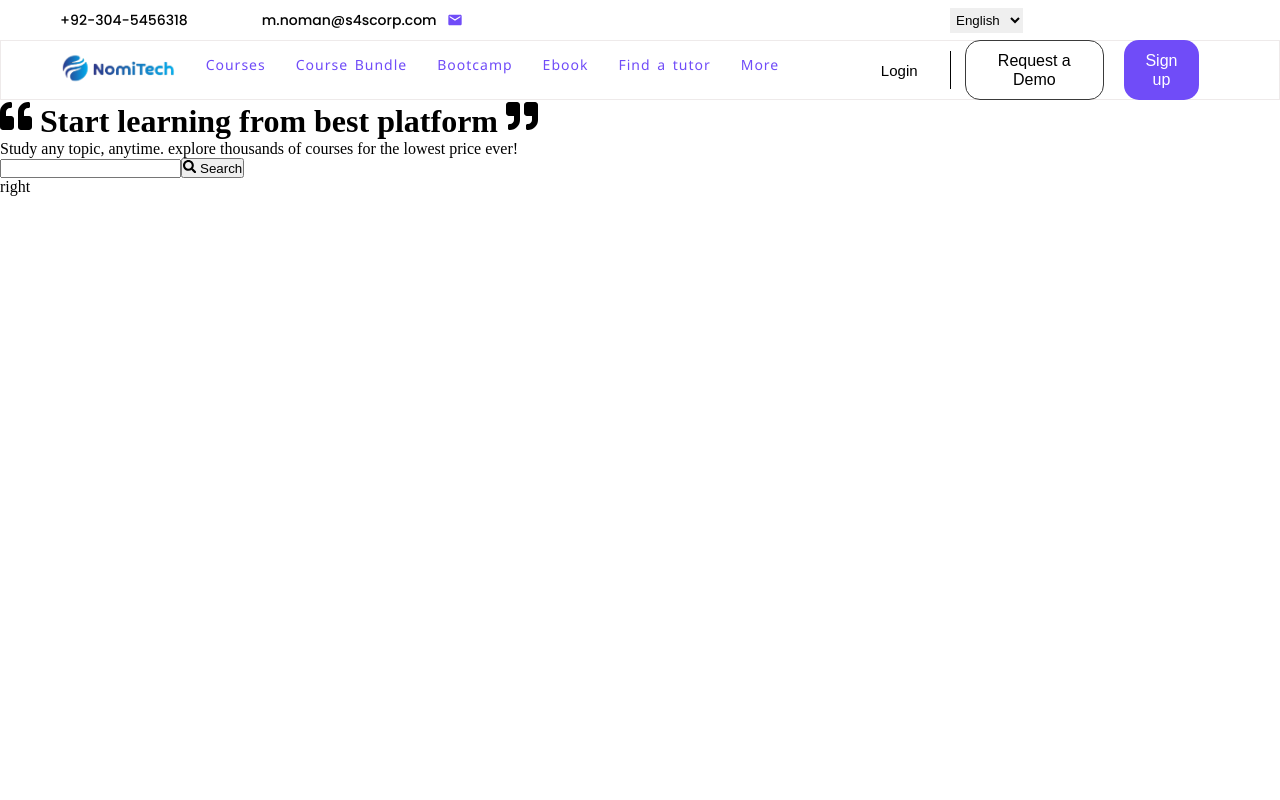
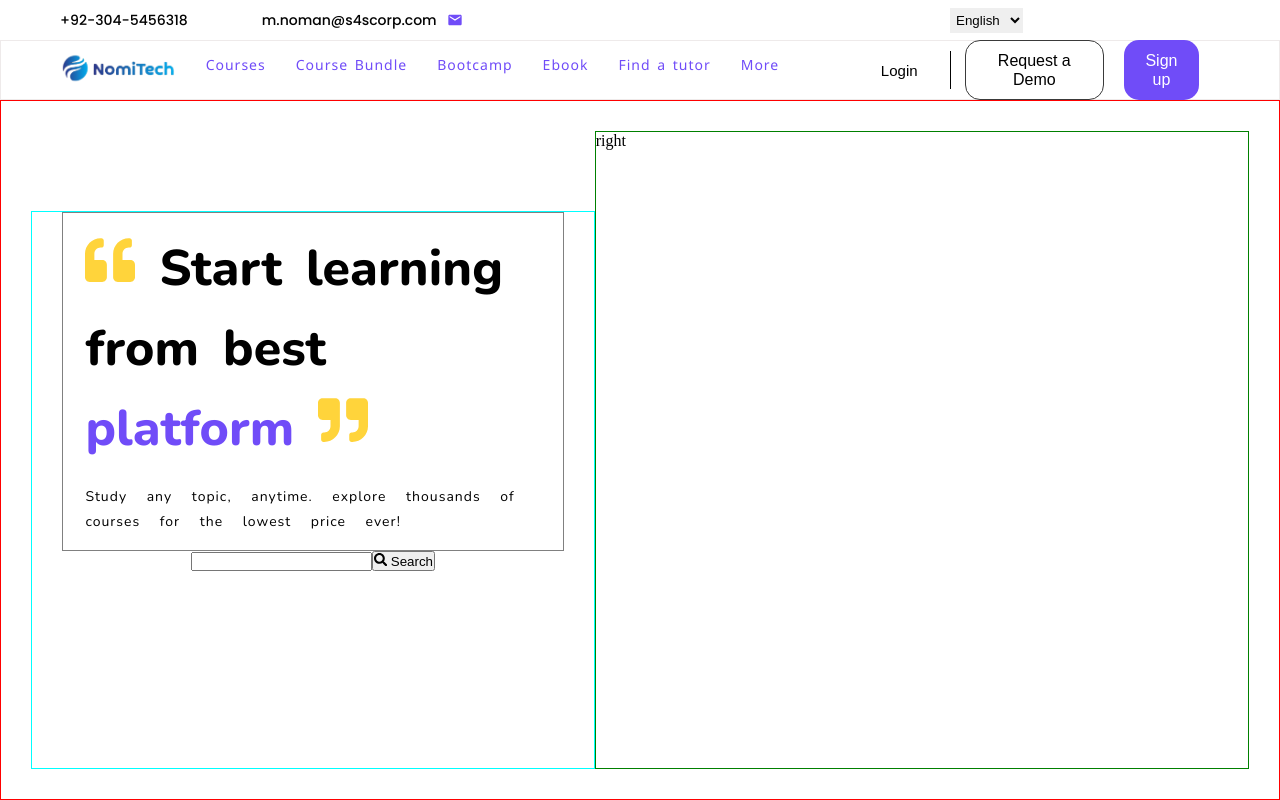
Before and after one commit to Noman-Nom/LLM-DEMO, a React (Vite) app: page / in a window 1280 px wide. Built offline with nearby package versions, Linux system fonts and the light colour scheme; some icons are missing.

Commit message:
header section

```diff
--- a/src/Components/Header/Header.scss
+++ b/src/Components/Header/Header.scss
@@ -0,0 +1,67 @@
+.header{
+
+    padding: 30px;
+    display: flex;
+    flex-direction: row;
+    border: 1px solid red;
+    width: 100%;
+    height: calc(100vh - 100px );
+
+
+    .left{
+
+        flex: 1;
+        border: 1px solid aqua;
+        display: flex;
+        flex-direction: column;
+        // justify-content: center;
+        margin-top: 80px;
+        align-items: center;
+        padding: 0px 30px;
+
+        .left__content{
+            display: flex;
+            flex-direction: column;
+            align-items: center;
+            justify-content: center;
+            border: 1px solid grey;
+            padding: 1rem 1.4rem;
+
+            h1{
+                font-size: 50px;
+                line-height: 80px;
+                font-weight: 800;
+                word-spacing: 10px;
+                letter-spacing: 0.1px;
+                font-family: var(--font-base);
+                font-family: 'Nunito', sans-serif;
+
+                span{
+                    color: var(--new-color);
+                }
+                svg{
+                    color: #FFD43B;
+                    // font-size: 60px;
+                }
+
+            }
+            p{
+                margin-top: 15px;
+                font-size: 14px;
+                line-height: 25px;
+                font-weight: 500;
+                word-spacing: 15px;
+                letter-spacing: 1px;
+                font-family: var(--gray-color1);
+                font-family: 'Nunito', sans-serif;
+
+            }
+        }
+
+    }
+    .right{
+
+        flex: 1.3;
+        border: 1px solid green;
+    }
+}
```
